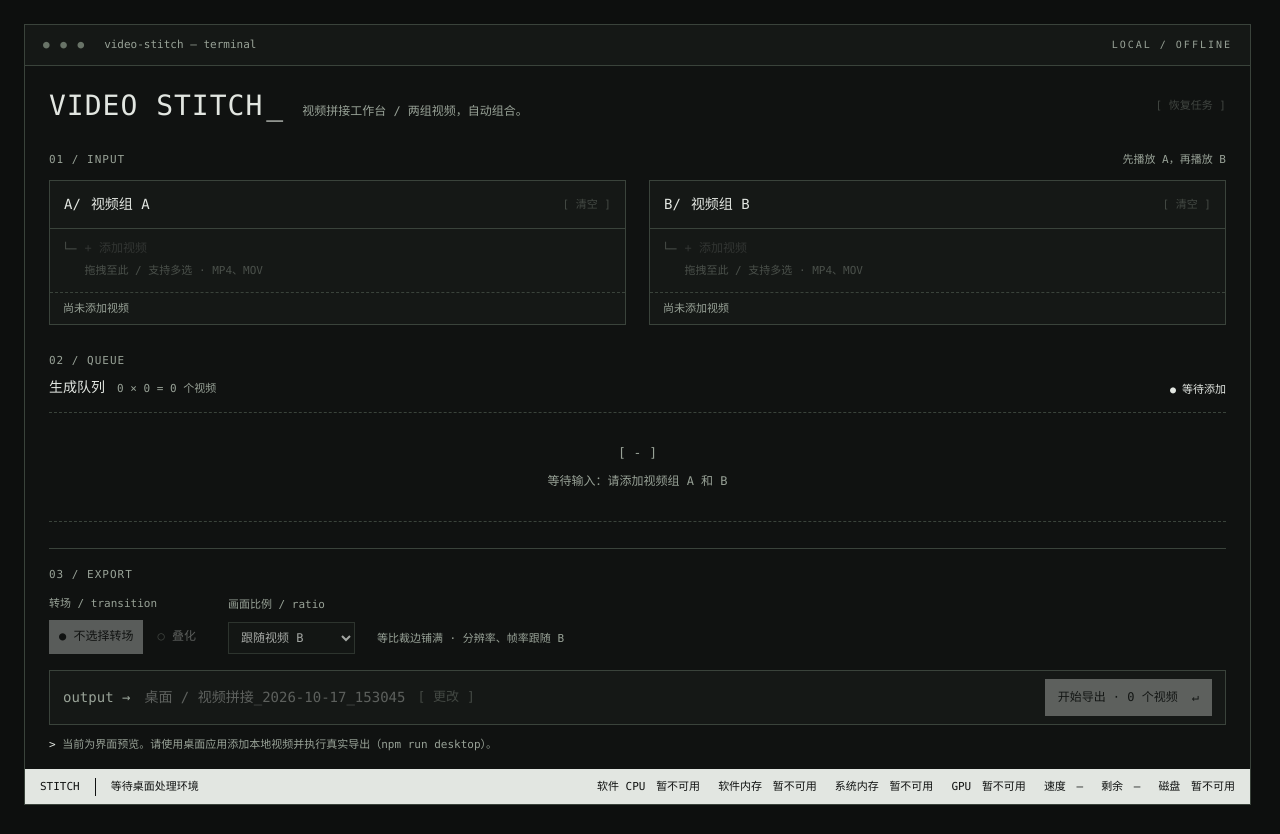
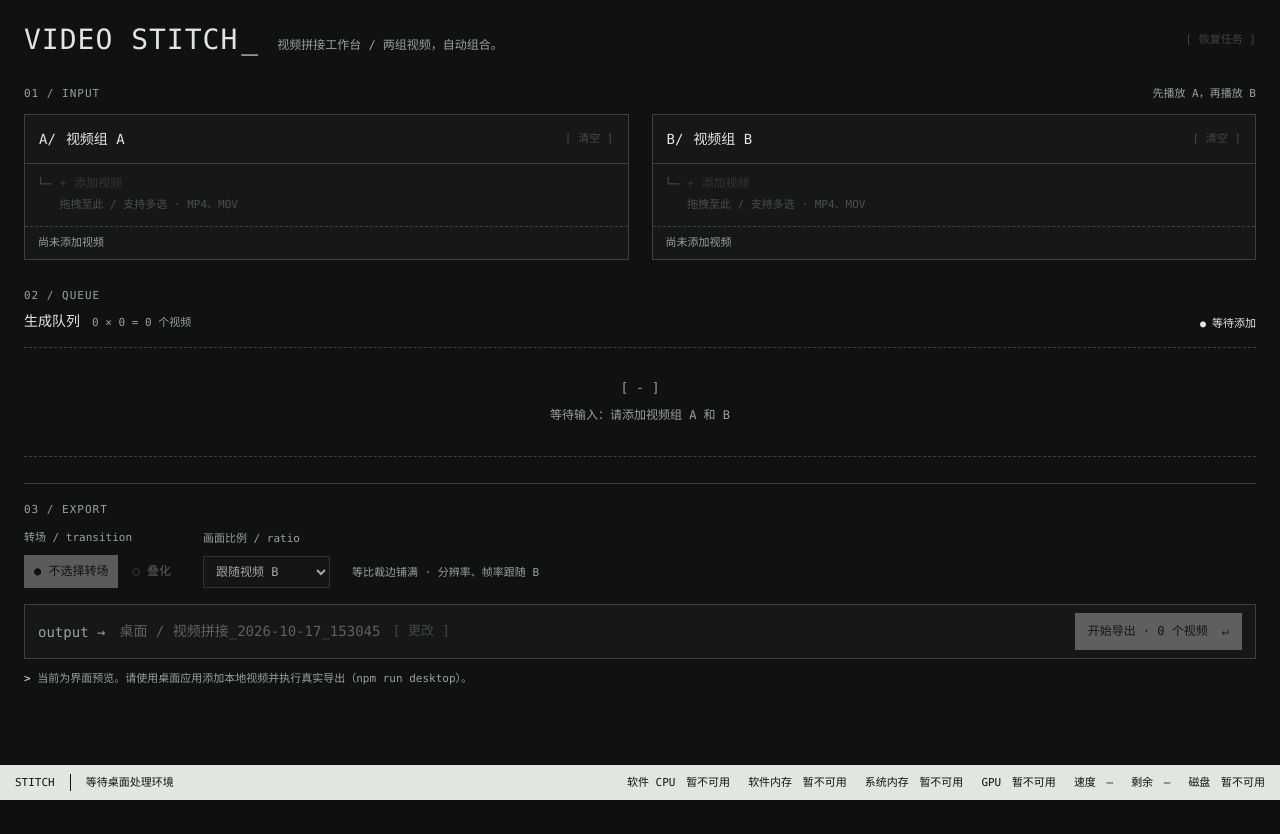
Before and after one commit to uuuuuundefined/Video-Stitch, a React (Vite) app: page / in a window 1280 px wide. After the commit the page ends 800 px from the top, so only its background shows below. Built offline with nearby package versions, Linux system fonts and the light colour scheme.

Commit message:
Use native window layout and fit the initial Windows work area

```diff
--- a/src/App.tsx
+++ b/src/App.tsx
@@ -124,14 +124,7 @@ export default function App() {
 
   return (
     <div id="vs-terminal" aria-label="视频拼接工作台">
-      <div className="vs-window">
-        <div className="term-titlebar">
-          <span className="term-dots" aria-hidden="true">
-            ● ● ●
-          </span>
-          <span>video-stitch — terminal</span>
-          <span className="term-build">LOCAL / OFFLINE</span>
-        </div>
+      <div className="vs-content">
         <header className="term-header">
           <div className="term-brandline">
             <h1>
@@ -212,12 +205,12 @@ export default function App() {
               : (error ?? s?.summary.notice)}
           </div>
         </main>
-        <PerformanceBar
-          value={performance}
-          environment={environment}
-          summary={s?.summary}
-        />
       </div>
+      <PerformanceBar
+        value={performance}
+        environment={environment}
+        summary={s?.summary}
+      />
       <ConfirmDialog
         request={dialog}
         onClose={() => {
--- a/src/styles.css
+++ b/src/styles.css
@@ -1,16 +1,15 @@
 /* 保留已确认的黑白像素终端布局，所有资源均来自本地。 */
 html {
+  height: 100%;
+  overflow: hidden;
   background: #0d0f0e;
   color-scheme: dark;
 }
 body {
+  height: 100%;
   margin: 0;
-  padding: 24px;
   min-width: 280px;
-}
-body > div {
-  max-width: 1280px;
-  margin: 0 auto;
+  overflow: hidden;
 }
 
 #vs-terminal {
@@ -22,7 +21,6 @@ body > div {
   --term-accent: #e2e6e1;
   --vs-gap: 24px;
   --vs-row: 13px;
-  --vs-shadow: 0px;
   font-family:
     ui-monospace, "SFMono-Regular", Menlo, Monaco, Consolas, "Liberation Mono",
     "PingFang SC", "Microsoft YaHei", monospace;
@@ -31,6 +29,11 @@ body > div {
   color: var(--term-text);
   color-scheme: dark;
   width: 100%;
+  height: 100vh;
+  height: 100dvh;
+  display: grid;
+  grid-template-rows: minmax(0, 1fr) auto;
+  background: var(--term-bg);
 }
 
 #vs-terminal * {
@@ -76,30 +79,10 @@ body > div {
 #vs-terminal .term-accent {
   color: var(--term-accent);
 }
-#vs-terminal .vs-window {
-  background: var(--term-bg);
-  border: 1px solid var(--term-line);
-  box-shadow: var(--vs-shadow) var(--vs-shadow) 0 var(--term-line);
-  margin: 0 5px 5px 0;
-  position: relative;
-}
-#vs-terminal .term-titlebar {
-  display: flex;
-  align-items: center;
-  gap: 18px;
-  padding: 11px 18px;
-  border-bottom: 1px solid var(--term-line);
-  font-size: 11px;
-  background: var(--term-panel);
-  color: var(--term-muted);
-  min-height: 40px;
-  flex-wrap: wrap;
-}
-#vs-terminal .term-dots {
-  color: #687367;
-  font-size: 11px;
-  letter-spacing: 2px;
-  white-space: nowrap;
+#vs-terminal .vs-content {
+  min-height: 0;
+  min-width: 0;
+  overflow-y: auto;
 }
 #vs-terminal .term-header {
   padding: 22px var(--vs-gap) 27px;
@@ -700,9 +683,6 @@ body > div {
   #vs-terminal .vs-table th:nth-child(5) {
     width: 15%;
   }
-  #vs-terminal .term-titlebar {
-    gap: 10px;
-  }
 }
 
 @media (max-width: 620px) {
@@ -711,12 +691,6 @@ body > div {
   }
   #vs-terminal h1 {
     font-size: 23px;
-  }
-  #vs-terminal .term-titlebar {
-    gap: 5px 9px;
-  }
-  #vs-terminal .term-titlebar > span:nth-child(2) {
-    overflow-wrap: anywhere;
   }
   #vs-terminal .term-header {
     padding: 22px var(--vs-gap);
@@ -875,9 +849,6 @@ body > div {
 }
 
 @media (max-width: 620px) {
-  body {
-    padding: 12px;
-  }
   #vs-terminal .vs-metrics {
     justify-content: flex-start;
     flex-basis: 100%;
@@ -891,11 +862,6 @@ body > div {
 }
 
 /* 正式应用沿用已确认原型，仅补充真实分页和原生拖入状态。 */
-#vs-terminal .term-build {
-  margin-left: auto;
-  letter-spacing: 2px;
-  font-size: 10px;
-}
 #vs-terminal .vs-import.is-over {
   outline: 2px dashed var(--term-accent);
   outline-offset: 4px;
```
Also changed, not shown: 2 other files (tests, documents, lock files or other folders).
